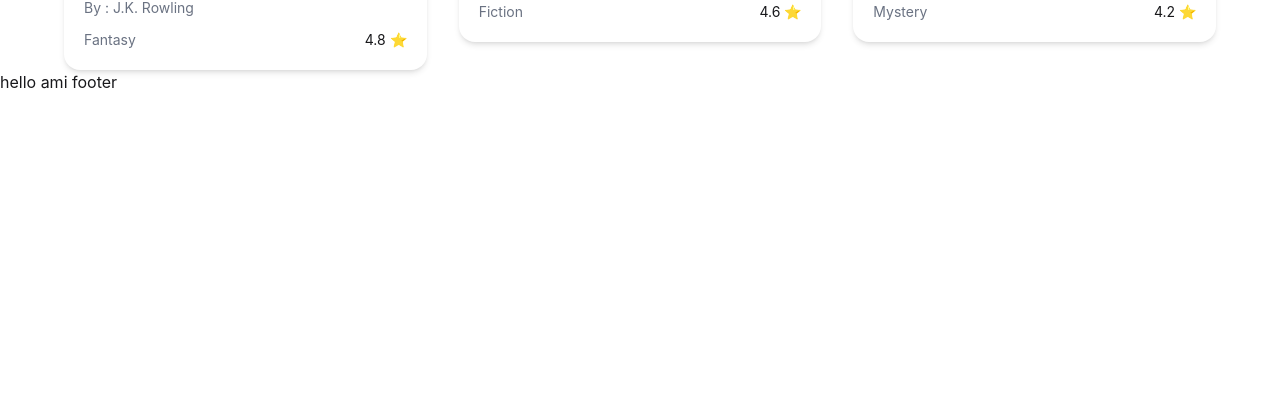
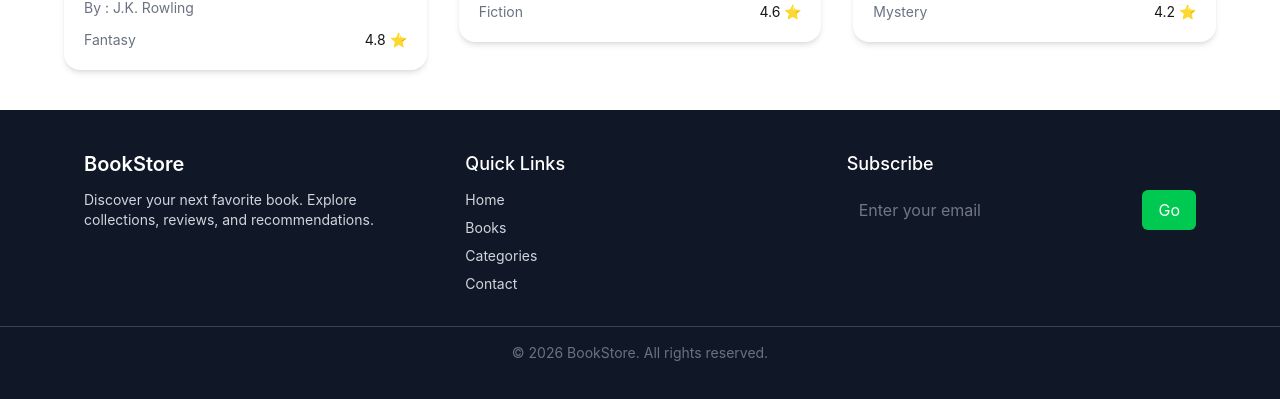
Before and after one commit to Al-Shahriar-Nazim/myLibray, a React (Vite) app: page / in a window 1280 px wide. Shown: the part 1511-1910 px from the top of the page. Before the commit the page ends 1605 px from the top, so only its background shows below. Built offline with nearby package versions, Linux system fonts and the light colour scheme.

Commit message:
added footer section

```diff
--- a/src/component/Footer/Footer.jsx
+++ b/src/component/Footer/Footer.jsx
@@ -1,11 +1,51 @@
-import React from 'react';
+import React from "react";
 
 const Footer = () => {
-    return (
+  return (
+    <footer className="bg-gray-900 text-gray-300 py-10 mt-10">
+      <div className="max-w-6xl mx-auto px-5 grid grid-cols-1 md:grid-cols-3 gap-8">
+        {/* Logo / About */}
         <div>
-            <h3>hello ami footer</h3>
+          <h2 className="text-xl font-semibold text-white mb-3">BookStore</h2>
+          <p className="text-sm">
+            Discover your next favorite book. Explore collections, reviews, and
+            recommendations.
+          </p>
         </div>
-    );
+
+        {/* Links */}
+        <div>
+          <h3 className="text-lg font-medium text-white mb-3">Quick Links</h3>
+          <ul className="space-y-2 text-sm">
+            <li className="hover:text-white cursor-pointer">Home</li>
+            <li className="hover:text-white cursor-pointer">Books</li>
+            <li className="hover:text-white cursor-pointer">Categories</li>
+            <li className="hover:text-white cursor-pointer">Contact</li>
+          </ul>
+        </div>
+
+        {/* Newsletter */}
+        <div>
+          <h3 className="text-lg font-medium text-white mb-3">Subscribe</h3>
+          <div className="flex">
+            <input
+              type="email"
+              placeholder="Enter your email"
+              className="px-3 py-2 w-full rounded-l-md"
+            />
+            <button className="ml-1 bg-green-500 px-4 rounded-md text-white hover:bg-green-600 transition">
+              Go
+            </button>
+          </div>
+        </div>
+      </div>
+
+      {/* Bottom */}
+      <div className="text-center text-sm text-gray-500 mt-8 border-t border-gray-700 pt-4">
+        © 2026 BookStore. All rights reserved.
+      </div>
+    </footer>
+  );
 };
 
 export default Footer;
```
